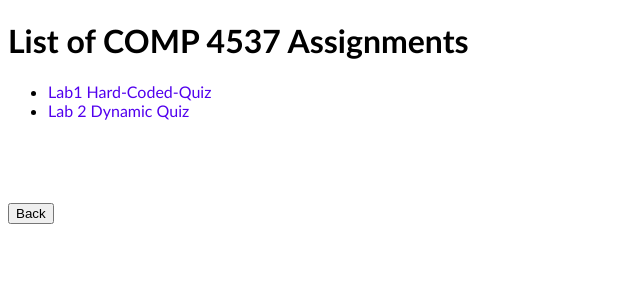
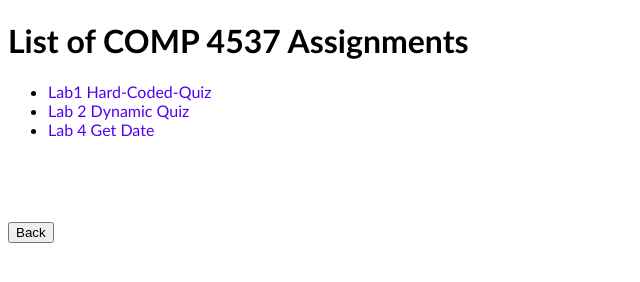
Before and after one commit to Exarch-Eden/COMP4537, a website: page public/COMP4537/COMP4537.html in a window 1280 px wide. Shown: the whole page, without its empty margins (0-640 px from the left). Drawn offline with Linux system fonts and the light colour scheme.

```diff
--- a/public/COMP4537/COMP4537.html
+++ b/public/COMP4537/COMP4537.html
@@ -11,6 +11,7 @@
     <ul>
         <li><a href="./labs/1/quizQuestions/index.html">Lab1 Hard-Coded-Quiz</a></li>
         <li><a href="./labs/2/dynamicQuiz/index.html">Lab 2 Dynamic Quiz</a></li>
+        <li><a href="./labs/4/getDate/">Lab 4 Get Date</a></li>
     </ul>
     <button id="button_back" type="button" onclick="back_to_index()">Back</button>
     <script src="../scripts/comp4537.js"></script>
```
